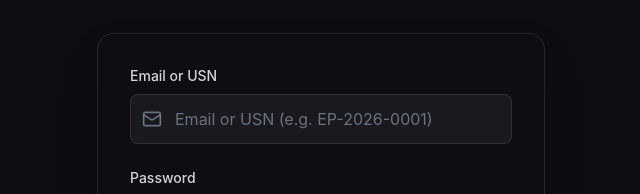
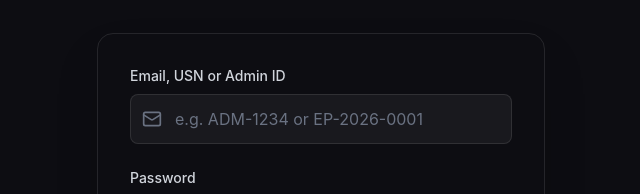
Before and after one commit to Naseer-047/School-website, a React app in the folder frontend/: page /login in a window 1280 px wide. Shown: the part 266-460 px from the top of the page, without its empty margins (319-959 px from the left). Built offline with nearby package versions, Linux system fonts and the light colour scheme; the HTML template or start-up script is replaced by a standard one.

Commit message:
Implement user authentication via token endpoint and institute registration with document upload and credential generation.

```diff
--- a/frontend/src/pages/Login.jsx
+++ b/frontend/src/pages/Login.jsx
@@ -74,16 +74,16 @@ const Login = () => {
                 {/* Login Form */}
                 <div className="bg-surface border border-white/10 rounded-2xl p-8 shadow-2xl">
                     <form onSubmit={handleLogin} className="space-y-6">
-                        {/* Email or USN */}
+                        {/* Email or USN or Admin ID */}
                         <div>
-                            <label className="block text-sm font-medium text-gray-300 mb-2">Email or USN</label>
+                            <label className="block text-sm font-medium text-gray-300 mb-2">Email, USN or Admin ID</label>
                             <div className="relative">
                                 <Mail className="absolute left-3 top-1/2 -translate-y-1/2 w-5 h-5 text-gray-500" />
                                 <input
                                     type="text"
                                     value={email}
                                     onChange={(e) => setEmail(e.target.value)}
-                                    placeholder="Email or USN (e.g. EP-2026-0001)"
+                                    placeholder="e.g. ADM-1234 or EP-2026-0001"
                                     className="w-full bg-white/5 border border-white/10 rounded-lg pl-11 pr-4 py-3 text-white placeholder-gray-500 focus:outline-none focus:border-primary/50 transition-colors"
                                     required
                                 />
--- a/frontend/src/pages/Register.jsx
+++ b/frontend/src/pages/Register.jsx
@@ -219,4 +219,13 @@ const FormGroup = ({ label, icon, type, placeholder, value, onChange }) => (
     </div>
 );
 
+const CredentialItem = ({ label, value }) => (
+    <div className="p-4 bg-white/5 border border-white/10 rounded-xl space-y-1">
+        <p className="text-[10px] text-gray-500 uppercase tracking-widest font-bold">{label}</p>
+        <div className="flex items-center justify-between">
+            <p className="text-xl font-black text-white tracking-widest">{value}</p>
+        </div>
+    </div>
+);
+
 export default Register;
```
Also changed, not shown: 1 other file (tests, documents, lock files or other folders).
